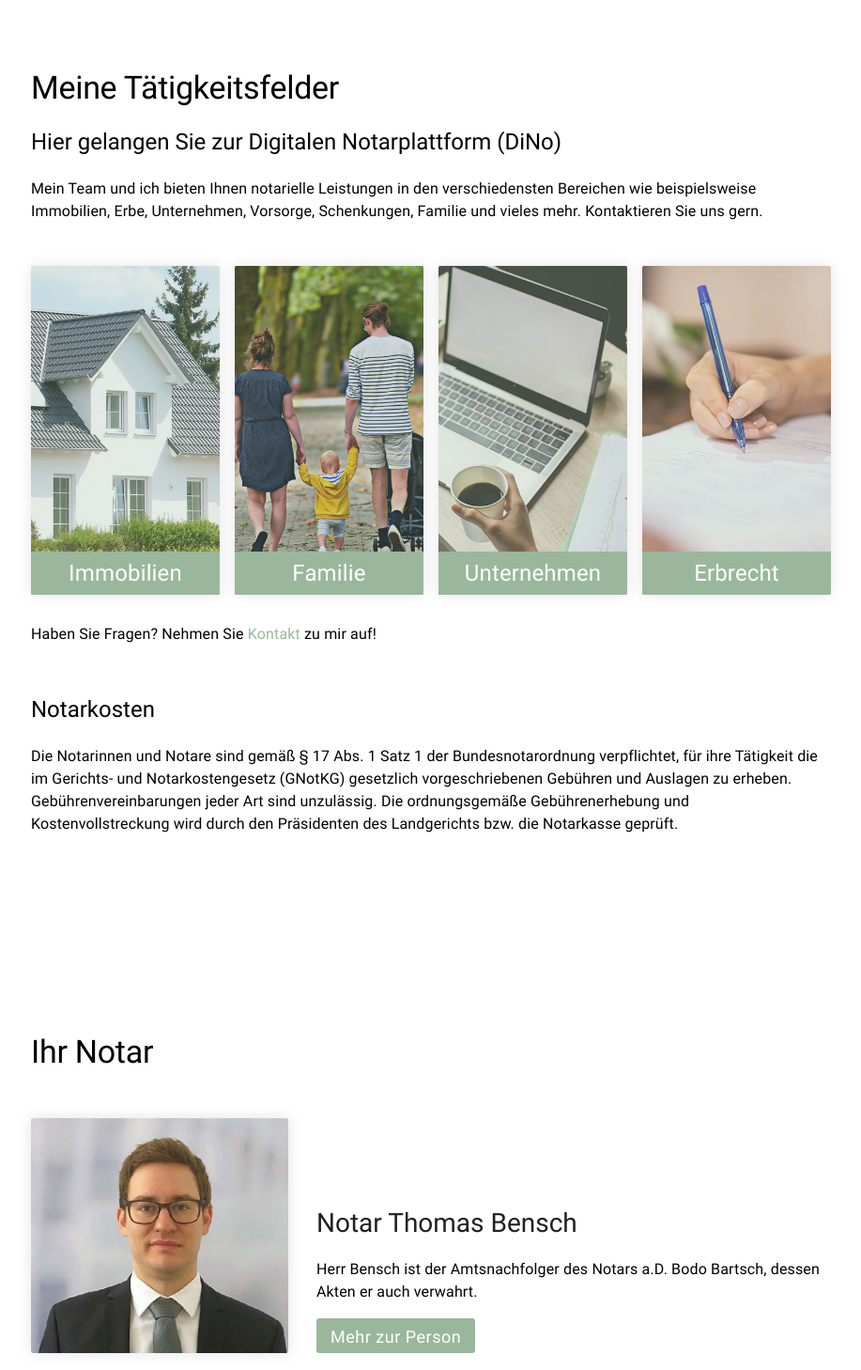
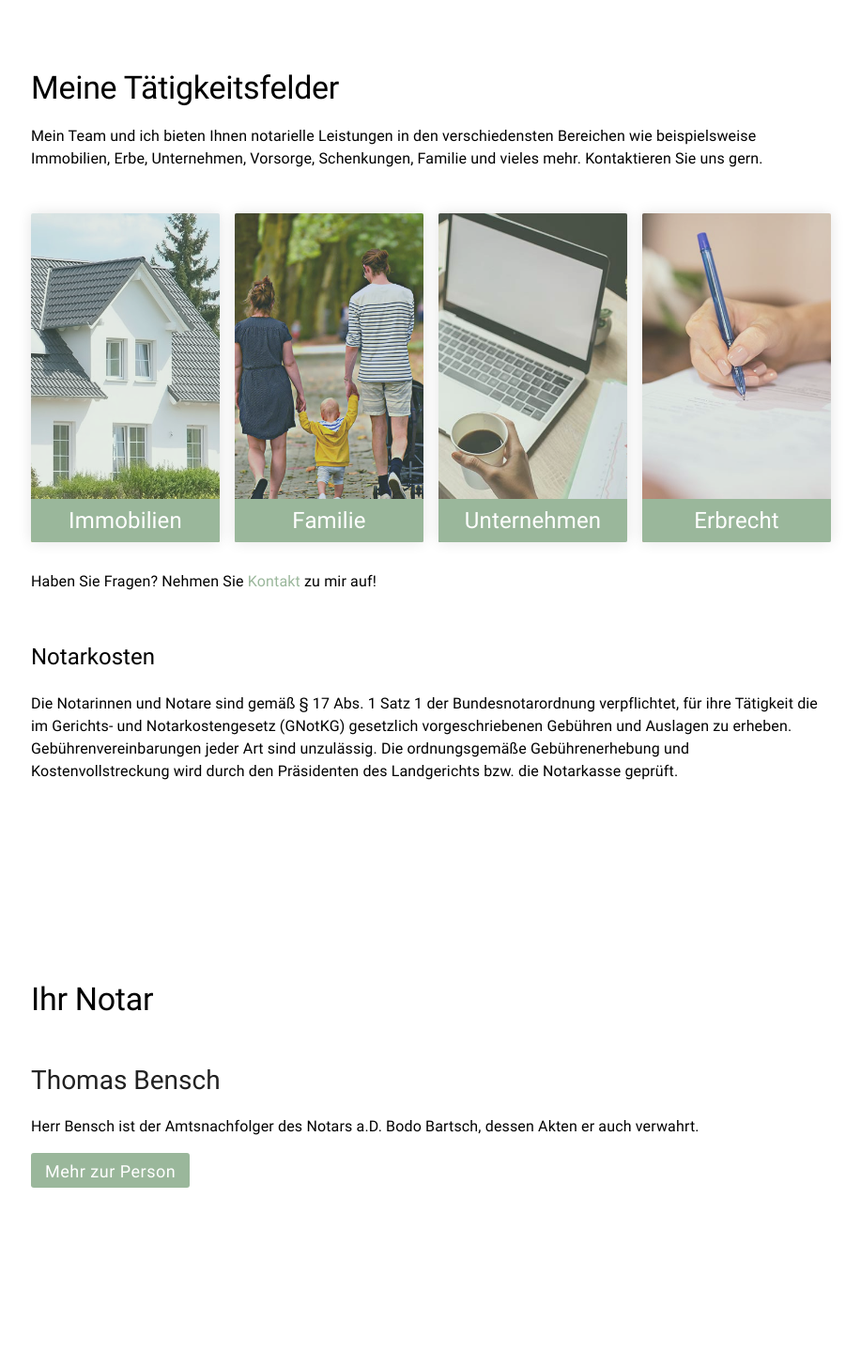
Before and after one commit to ahmkay/bensch, a React (Create React App) app: page / in a window 1280 px wide. Shown: the part 1260-2718 px from the top of the page at 94% size, without its empty margins (181-1098 px from the left). Built offline with nearby package versions, Linux system fonts and the light colour scheme.

Commit message:
bild herausgenommen und Text verbessert

```diff
--- a/src/App.css
+++ b/src/App.css
@@ -1154,7 +1154,8 @@ div#notare {
   align-items: flex-end;
   column-gap: 30px;
   grid-template-rows: 1fr;
-  grid-template-columns: 2fr 4fr;
+  grid-template-columns: 1fr;
+  /* grid-template-columns: 2fr 4fr; */
   /* grid-template-rows: 1fr;
   grid-template-columns: 32fr 68fr; */
 }
@@ -1173,7 +1174,8 @@ img.notarImg {
 }
 .notarImgWrapper {
   position: relative;
-  display: block;
+  /* display: block; */
+  display: none;
   height: 100%;
   min-height: 250px;
   overflow: hidden;
@@ -1419,9 +1421,9 @@ img.notarImg {
   bottom: -40px;
 }
   .notarInnerBox {
-    grid-template-rows: 300px auto;
+    /* grid-template-rows: 300px auto;
     grid-template-columns: 1fr;
-    row-gap: 30px;
+    row-gap: 30px; */
   }
   .FooterContainer {
     display: flex !important;
--- a/src/components/Carrer.js
+++ b/src/components/Carrer.js
@@ -12,7 +12,7 @@ const Imprint = () => {
           <Typography variant='h1' className='sectionTitle'>Karriere</Typography>
 
           <Typography variant='body1' className='sectionText'>
-          Zum Auf- und Ausbau eines neues Team suchen wir für das Notarbüro ab dem 01. April 2024 zuverlässige, kommunikative und freundliche Mitarbeiter*innen (m/w/d) in Voll- oder Teilzeit.
+          Zum Auf- und Ausbau eines neues Teams suchen wir für das Notarbüro ab dem 01. April 2024 zuverlässige, kommunikative und freundliche Mitarbeiter*innen (m/w/d) in Voll- oder Teilzeit.
           </Typography>
           <Typography variant='body1' className='sectionText'>
           Zu Ihren Aufgaben gehört die Erstellung, der Vollzug und die Abwicklung von notariellen Urkunden sowie die Kommunikation mit Mandanten, Dritten und Behörden sowie die Übernahme von organisatorischen Tätigkeiten.
--- a/src/components/Home.js
+++ b/src/components/Home.js
@@ -135,7 +135,7 @@ const ScrollAnimation = () => {
                             <Box className="section" id="info">
                                 <Container maxWidth="md" className="leistungenContainer section" id="leistungen">
                                     <Typography variant='h2' className='sectionTitle fadeInOpac'>Meine Tätigkeitsfelder</Typography>
-                                    <Typography variant='h3' className='sectionTitle3 fadeInOpac'>Hier gelangen Sie zur Digitalen Notarplattform (DiNo)</Typography>
+                                    {/* <Typography variant='h3' className='sectionTitle3 fadeInOpac'>Hier gelangen Sie zur Digitalen Notarplattform (DiNo)</Typography> */}
                                     <Typography variant='body1'>
                                     Mein Team und ich bieten Ihnen notarielle Leistungen in den verschiedensten Bereichen wie beispielsweise Immobilien, Erbe, Unternehmen, Vorsorge, Schenkungen, Familie und vieles mehr. Kontaktieren Sie uns gern.
                                     </Typography>
@@ -182,7 +182,7 @@ const ScrollAnimation = () => {
                                                 <img src='Thomas-Bensch_thumbnail.jpg' className='notarImg' />
                                             </Box>
                                             <Box>
-                                                <Typography variant='h3' className='subtitleH3'>Notar Thomas Bensch</Typography>
+                                                <Typography variant='h3' className='subtitleH3'>Thomas Bensch</Typography>
                                                 <Typography variant='body1' paragraph>Herr Bensch ist der Amtsnachfolger des Notars a.D. Bodo Bartsch, dessen Akten er auch verwahrt.</Typography>
                                                 <Button className='btnSecondary' onClick={() => toggleVisibility('elementToToggle1')}>{`${isVisible5 ? 'Einklappen' : 'Mehr zur Person'}`}</Button>
                                             </Box>
```
